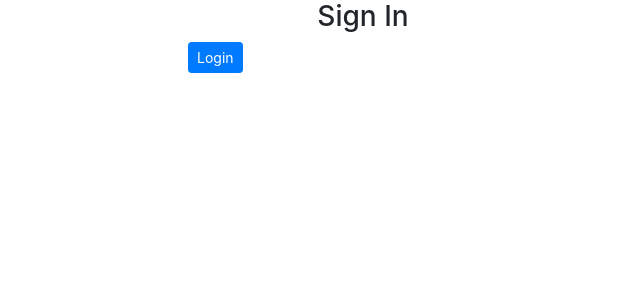
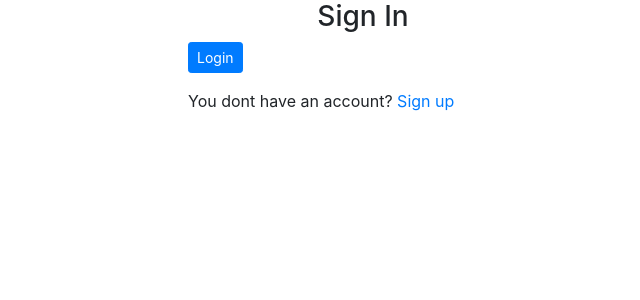
Before and after one commit to Moses-254-Mugo/M-Awwards, a Django app: template Appward/templates/registration/login.html in a window 1280 px wide. Shown: the top 300 px of the page, without its empty margins (277-917 px from the left). Run offline with Django 3.2, Linux system fonts and the light colour scheme; the template is opened without the code that fills it: most values are stand-ins (such as "Sample title", 1, 10 or a date in 2020); some libraries are stand-ins or nearby versions.

Commit message:
Add sign up file

```diff
--- a/Appward/templates/registration/login.html
+++ b/Appward/templates/registration/login.html
@@ -27,6 +27,7 @@
             <input type="hidden" name="next" value="{{next}}">
 
           </form>
+          <p>You dont have an account? <a href="/accounts/register">Sign up</a></p>
 
         </div>
 
```
